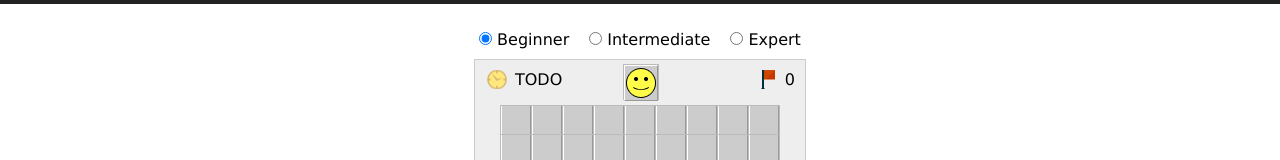
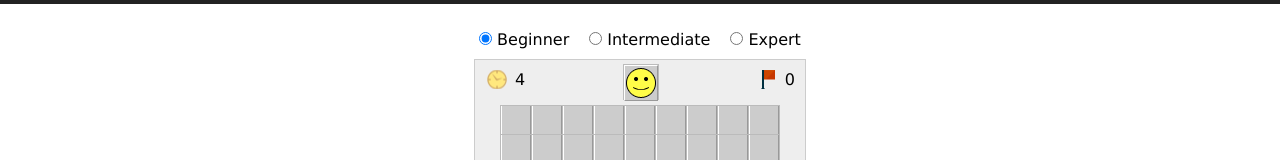
Before and after one commit to monkseal/minesweeper-react-redux, a React (Create React App) app: page / in a window 1280 px wide. Shown: the part 186-346 px from the top of the page. Built offline with nearby package versions, Linux system fonts and the light colour scheme.

Commit message:
Add Gamemenu timer

```diff
--- a/src/components/GameMenu.jsx
+++ b/src/components/GameMenu.jsx
@@ -5,15 +5,50 @@
 import React from "react";
 import PropTypes from "prop-types";
 
-const GameMenu = ({ gameStatus, resetGame, flagCount }) => (
+
+class GameMenu extends React.Component {
+  constructor() {
+    super();
+    this.tick = this.tick.bind(this);
+    this.state = { timer: null, counter: 0, resetTimer: true };
+  }
+
+  componentDidMount() {
+    const timer = setInterval(this.tick, 1000);
+    this.setState({ timer });
+  }
+
+  componentWillUnmount() {
+    clearInterval(this.state.timer);
+  }
+
+  tick() {
+    if (this.props.gameStatus === "playing") {
+      let counter = this.state.counter + 1;
+      if (this.state.resetTimer) {
+        counter = 0;
+      }
+      this.setState({ counter, resetTimer: false });
+    } else {
+      this.setState({ resetTimer: true });
+    }
+  }
+  render() {
+    const { gameStatus, resetGame, flagCount } = this.props;
+    return (
       <div>
         <span className="MineSweeper__flagNum">{`${flagCount}`}</span>
         <span className="MineSweeper__face">
           <span className={`button ${gameStatus}`} role="button" onClick={() => resetGame()} />
         </span>
-    <span className="MineSweeper__time">TODO </span>
+        <span className="MineSweeper__time">{this.state.counter} </span>
       </div>
     );
+  }
+}
+// const GameMenu = ({ gameStatus, resetGame, flagCount }) => (
+//
+// );
 
 GameMenu.propTypes = {
   gameStatus: PropTypes.string.isRequired,
```
Lines whose indentation alone changed are shown as unchanged.
